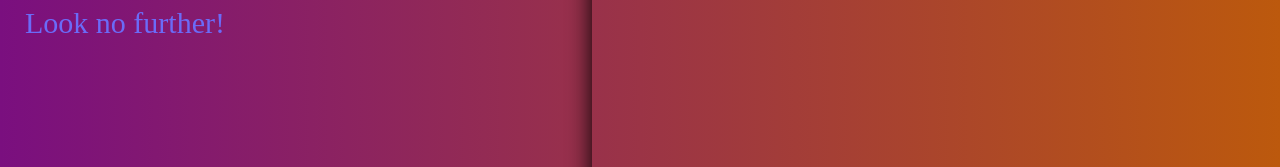
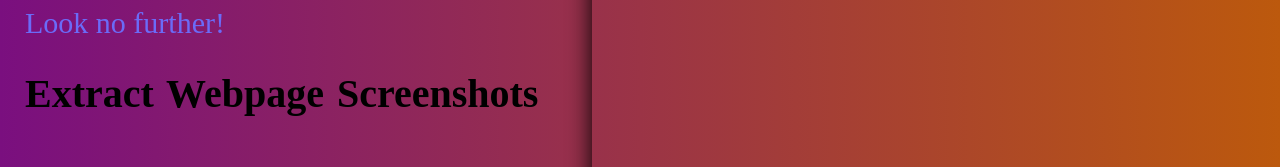
Before and after one commit to EteoclesDinah/WebScrapingUsingSelenium, a React (Create React App) app in the folder my-frontend/: page /home in a window 1280 px wide. Shown: the part 410-577 px from the top of the page. Built offline with nearby package versions, Linux system fonts and the light colour scheme; no server answers.

Commit message:
project deliverables change periodically in UI

```diff
--- a/my-frontend/src/Home.js
+++ b/my-frontend/src/Home.js
@@ -1,8 +1,24 @@
-import React, { useState } from "react";
+import React, { useEffect, useState, useMemo } from "react";
 import './App.css';
 
 
 const Home = () => {
+
+    const deliverables = useMemo(() => ["URLs", "HTML_dumps", "Webpage Screenshots", "Structured Output File"], []);
+    const [currentDeli, setCurrentDeli] = useState(deliverables[0]);
+
+    useEffect(() => {
+        const interval = setInterval(() => {
+            setCurrentDeli((prevDeli) => {
+                const currentIndex = deliverables.indexOf(prevDeli);
+                const nextIndex = (currentIndex + 1) % deliverables.length;
+                return deliverables[nextIndex];
+            });
+        }, 2000);   //change every 2 seconds
+
+        return () => clearInterval(interval);  //cleanup on unmount
+    }, [deliverables]);
+
 
     const [url, setUrl] = useState("");
     const [urls, setUrls] = useState([]);
@@ -65,7 +81,12 @@ const Home = () => {
                     our tool simplifies the process for you.
                 </p>
                 */}
+                <div>
+                    <h1>Extract {currentDeli}</h1>
+                </div>
+
             </div>
+
 
             <div className="scrappingContent">
                 <input
```
